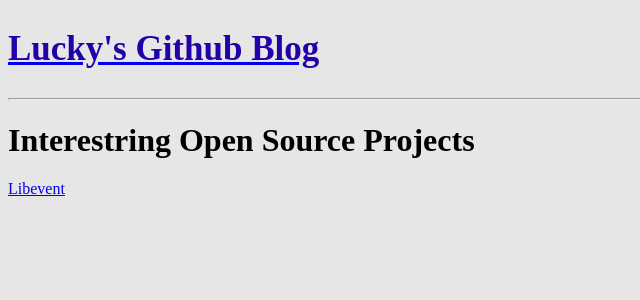
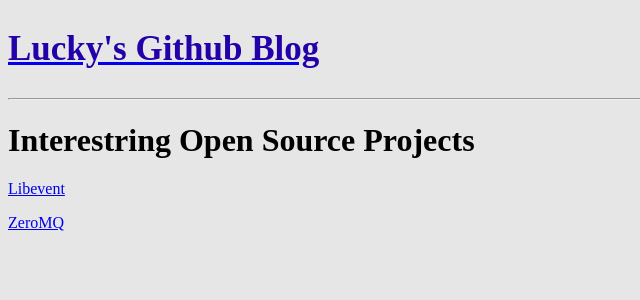
Before and after one commit to lucky521/blog, a Jekyll site: the page built from _posts/2014-10-1-interestring-projects.md, in a window 1280 px wide. Shown: the top 300 px of the page, without its empty margins (0-640 px from the left). Built offline with Jekyll 4.4.1, drawn with Linux system fonts in a browser that asks for light colours; comment, search, counter and statistics services are not loaded.

Commit message:
Update 2014-10-1-interestring-projects.md

```diff
--- a/_posts/2014-10-1-interestring-projects.md
+++ b/_posts/2014-10-1-interestring-projects.md
@@ -7,3 +7,6 @@ Interestring Open Source Projects
 =============
 
 [Libevent](http://www.wangafu.net/~nickm/libevent-book/)
+
+
+[ZeroMQ](http://zguide.zeromq.org/page:all)
```
